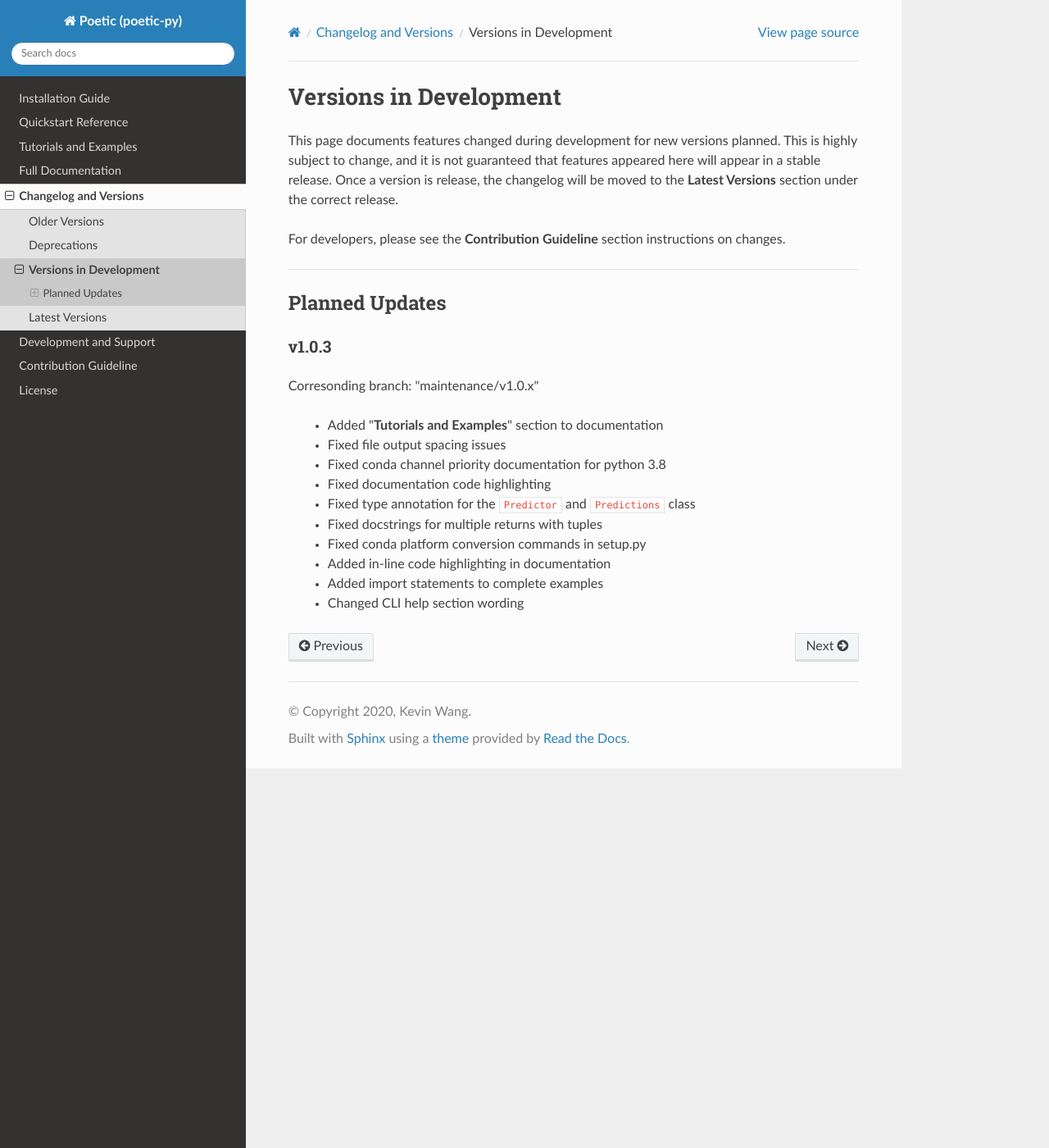
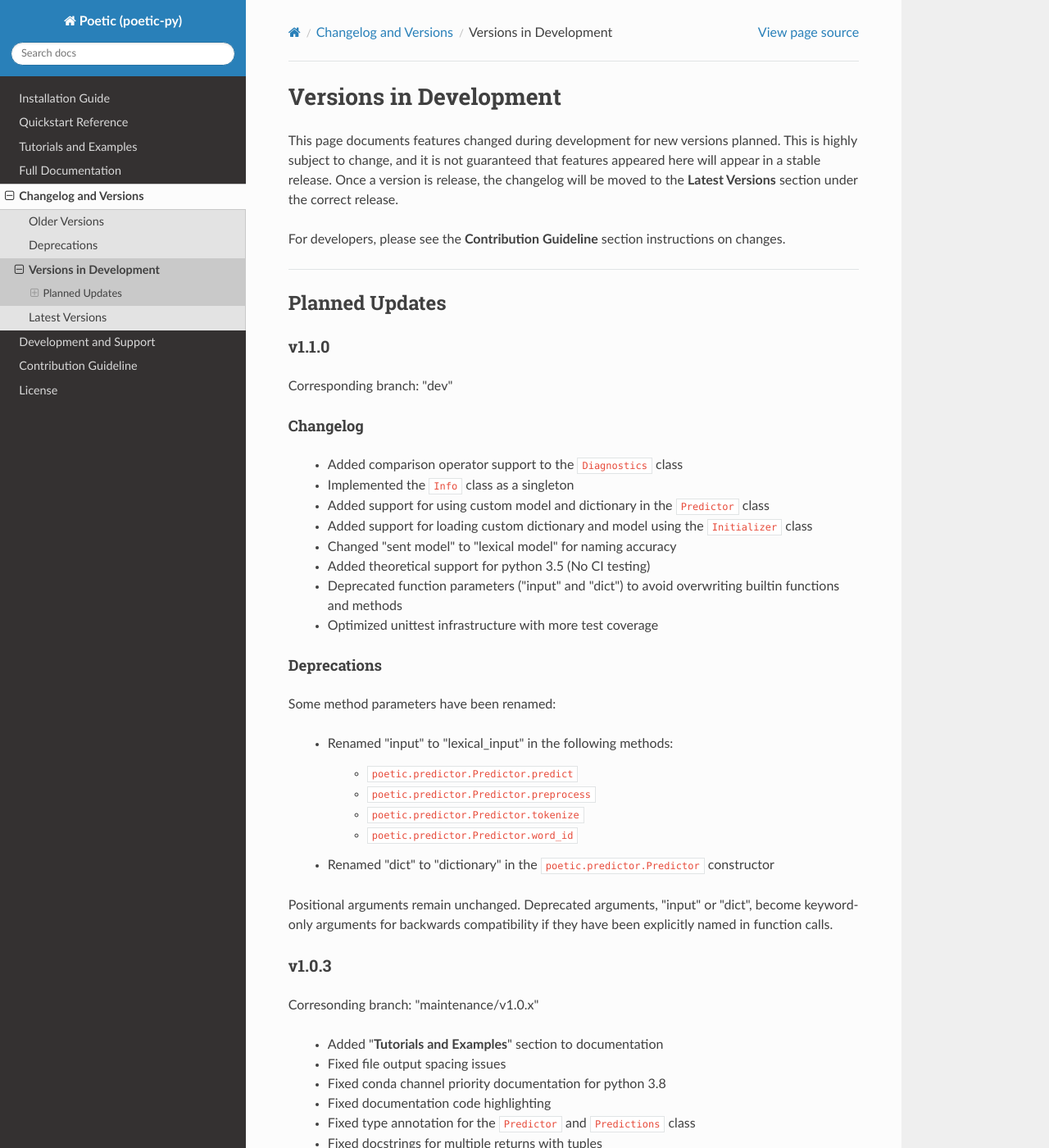
Before and after one commit to kevin931/poetic, a Sphinx documentation site: the page built from docs/source/change/development.rst, in a window 1280 px wide and 1400 px high. Shown: the whole window at 82% size. Built offline with Sphinx 7.4.7 and the Read the Docs theme 2.0.0, drawn with Linux system fonts in a browser that asks for light colours.

Commit message:
Added v1.1.0 wip changes and deprecations
The new log for the dev branch is now complete, and it will be updated as new development takes place.

```diff
--- a/docs/source/change/development.rst
+++ b/docs/source/change/development.rst
@@ -16,6 +16,42 @@ changes.
 Planned Updates
 ****************
 
+v1.1.0
+--------
+
+Corresponding branch: "dev"
+
+Changelog
+~~~~~~~~~~
+
+    - Added comparison operator support to the ``Diagnostics`` class
+    - Implemented the ``Info`` class as a singleton
+    - Added support for using custom model and dictionary in the ``Predictor`` class
+    - Added support for loading custom dictionary and model using the ``Initializer`` class
+    - Changed "sent model" to "lexical model" for naming accuracy
+    - Added theoretical support for python 3.5 (No CI testing)
+    - Deprecated function parameters ("input" and "dict") to avoid overwriting builtin functions and methods
+    - Optimized unittest infrastructure with more test coverage
+
+Deprecations
+~~~~~~~~~~~~~
+
+Some method parameters have been renamed:
+
+    - Renamed "input" to "lexical_input" in the following methods:
+
+        - ``poetic.predictor.Predictor.predict``
+        - ``poetic.predictor.Predictor.preprocess``
+        - ``poetic.predictor.Predictor.tokenize``
+        - ``poetic.predictor.Predictor.word_id``
+
+    - Renamed "dict" to "dictionary" in the ``poetic.predictor.Predictor`` constructor
+
+Positional arguments remain unchanged. Deprecated arguments, "input" or "dict", become
+keyword-only arguments for backwards compatibility if they have been explicitly named in
+function calls.
+
+
 v1.0.3
 ---------
 
```
